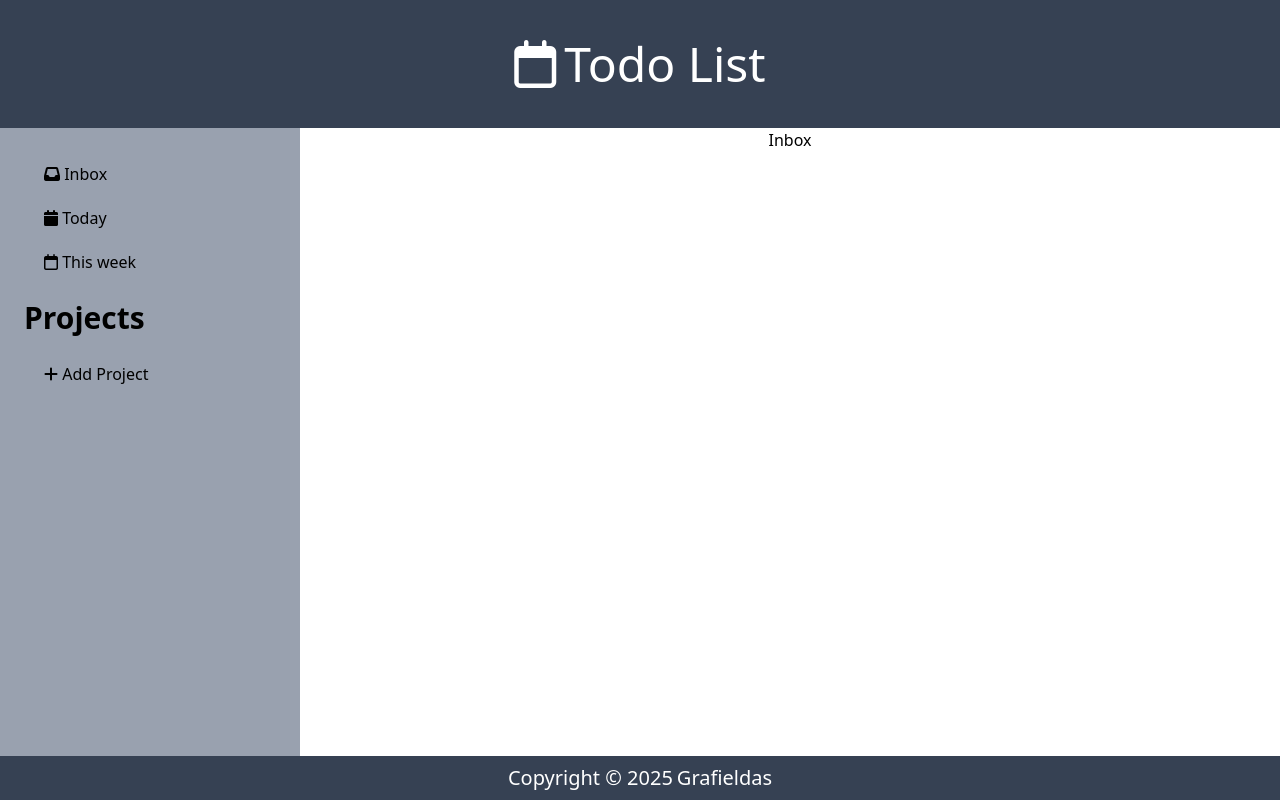
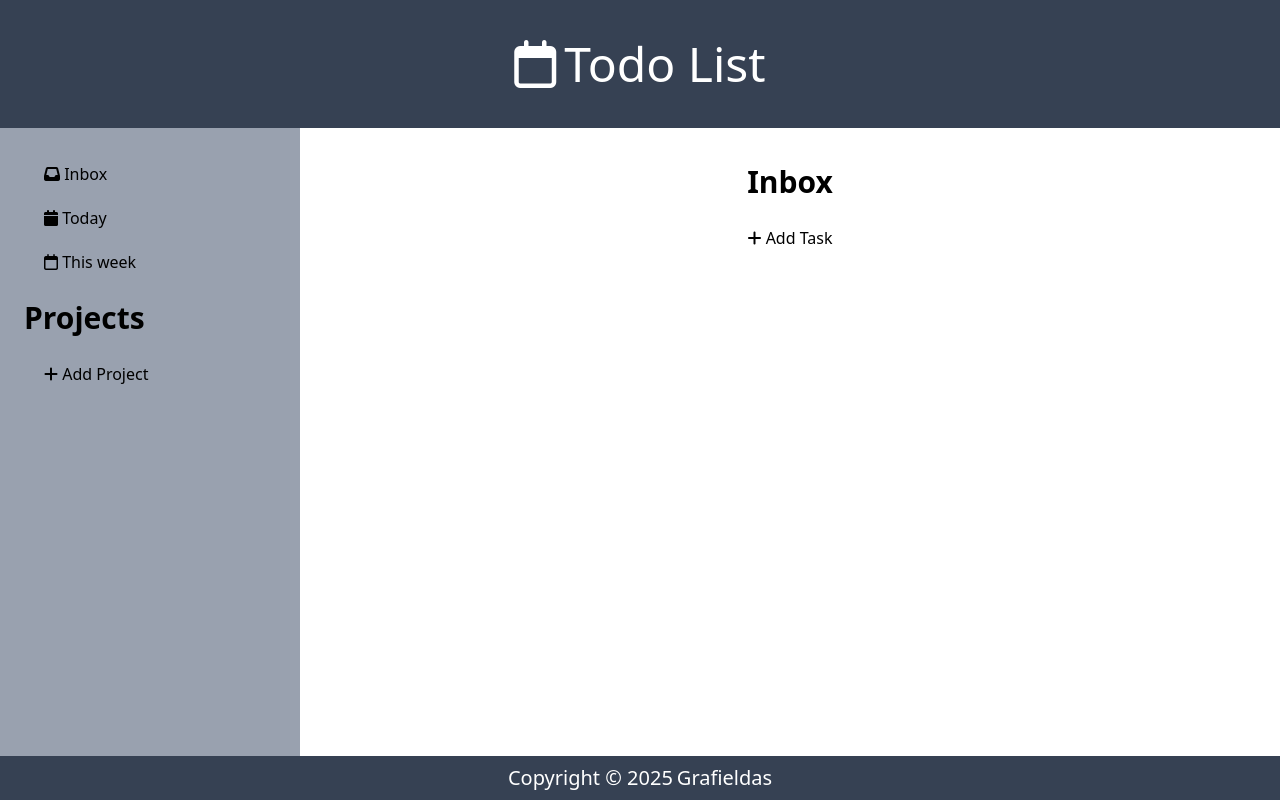
Before and after one commit to Garfieldas/todo-app, a website built with Vite: page index.html in a window 1280 px wide. Built offline with nearby package versions, Linux system fonts and the light colour scheme.

Commit message:
Added titl and add new task button inside html

```diff
--- a/index.html
+++ b/index.html
@@ -85,11 +85,18 @@
           </button>
         </div>
       </nav>
-      <main
-        class="col-span-full md:col-start-2 md:col-span-1 flex justify-center"
-      >
-        <h1>Inbox</h1>
+      <main class="col-span-full md:col-start-2 md:row-start-2 p-4 flex justify-center ">
+        <div class="flex flex-col items-center gap-4">
+        <h1 class="text-3xl mt-5 font-bold">Inbox</h1>
+          <button
+            class="py-2.5 px-5 text-left hover:bg-gray-300 cursor-pointer"
+          >
+            <i class="fa-solid fa-plus"></i> Add Task
+          </button>
+        </div>
+          </main>
       </main>
+
       <footer
         class="col-span-full flex justify-center gap-1 bg-gray-700 p-2 text-white text-xl"
       >
```
